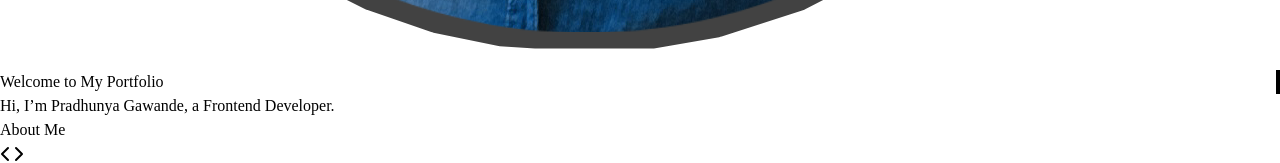
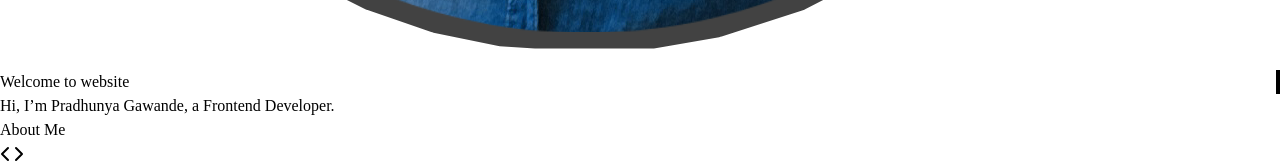
Before and after one commit to Pradhunyagawande01/Portfolio-Website, a React (Vite) app: page / in a window 1280 px wide. Shown: the part 1222-1385 px from the top of the page. Built offline with nearby package versions, Linux system fonts and the light colour scheme; a web font is replaced by a local one.

Commit message:
new commit

```diff
--- a/src/App.jsx
+++ b/src/App.jsx
@@ -27,7 +27,7 @@ const App = () => {
           transition={{ duration: 0.6, delay: 0.3 }}
           className="text-4xl font-bold text-gray-800 mt-4 typing-animation"
         >
-          Welcome to My Portfolio
+          Welcome to website
         </motion.h1>
 
         <motion.p
```
